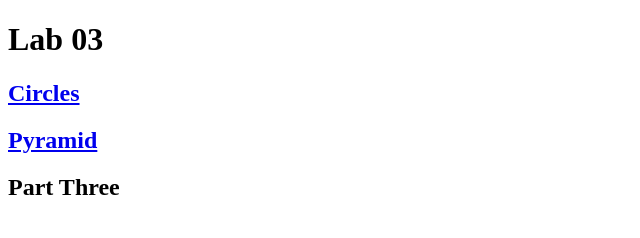
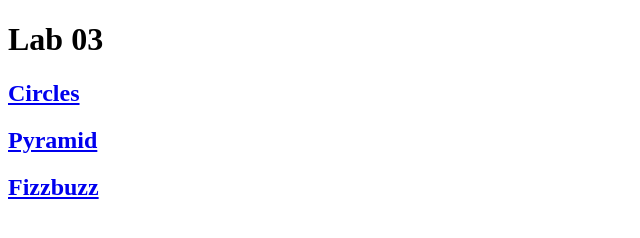
Before and after one commit to morguemedium/n220spring2021, a plain HTML site: page labs/lab03/index.html in a window 1280 px wide. Shown: the whole page, without its empty margins (0-640 px from the left). Drawn offline with Linux system fonts and the light colour scheme.

Commit message:
connection

```diff
--- a/labs/lab03/index.html
+++ b/labs/lab03/index.html
@@ -9,6 +9,6 @@
   <h1>Lab 03</h1>
   <h2><a href="/n220spring2021/labs/lab03/circles/index.html">Circles</a></h2>
   <h2><a href="/n220spring2021/labs/lab03/pyramid/index.html">Pyramid</a></h2>
-  <h2>Part Three</h2>
+  <h2><a href="/n220spring2021/labs/lab03/fizzbuzz/index.html">Fizzbuzz</a></h2>
 </body>
 </html>
```
